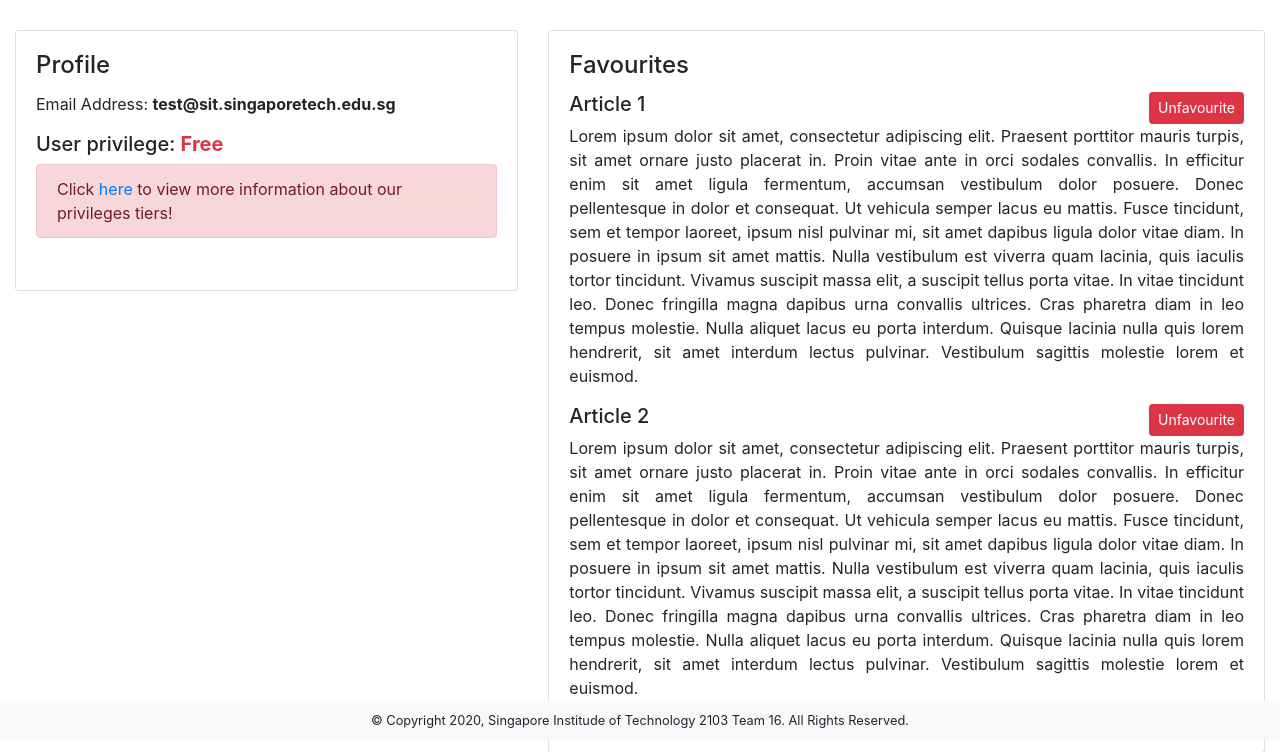
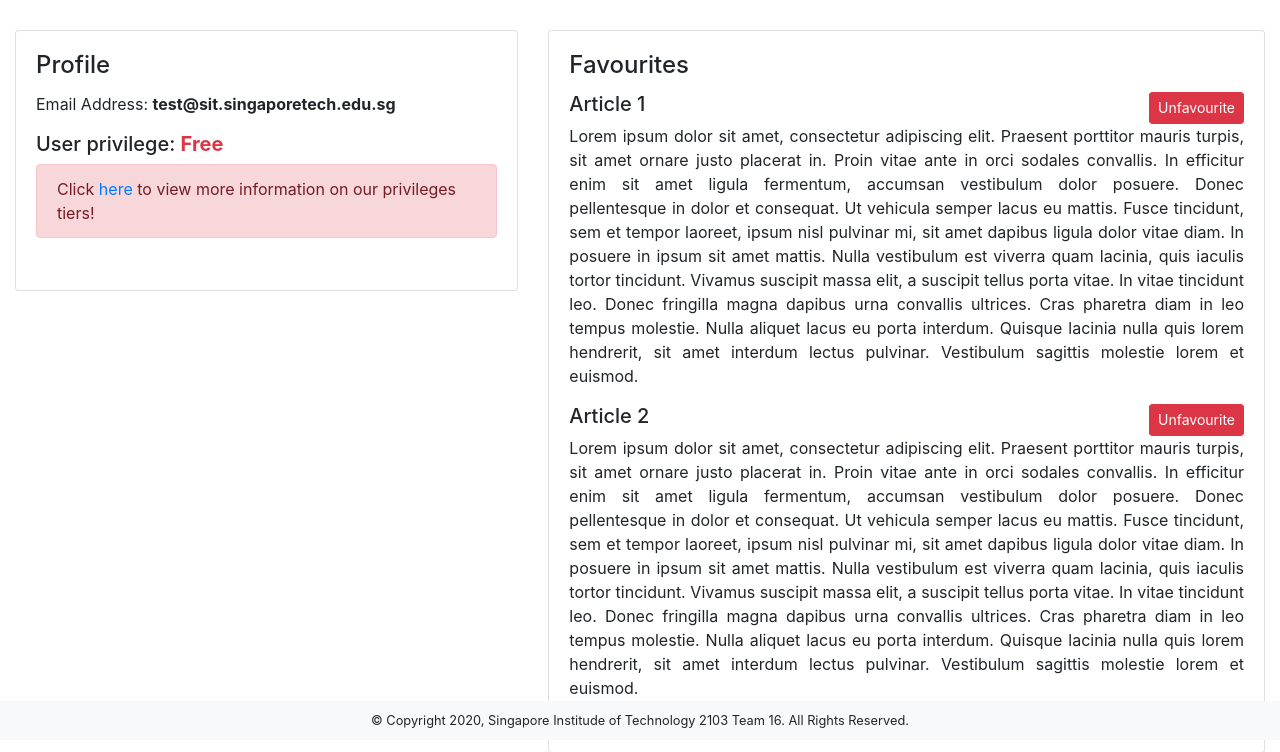
Before and after one commit to yyheng/database-m3012, a Flask app: page /user_profile in a window 1280 px wide. Shown: the part 60-812 px from the top of the page. Run offline with Flask 2, Linux system fonts and the light colour scheme; some libraries are stand-ins or nearby versions.

Commit message:
Update user_profile.htm

```diff
--- a/templates/main/user_profile.htm
+++ b/templates/main/user_profile.htm
@@ -16,7 +16,7 @@
                     </span>
                     <h5>User privilege: <strong class="text-danger">Free</strong></h5>
                     <div class="alert alert-danger" role="alert">
-                        Click <a href="#">here</a> to view more information about our privileges tiers!
+                        Click <a href="#">here</a> to view more information on our privileges tiers!
                     </div>
                 </form>
             </div>
```
